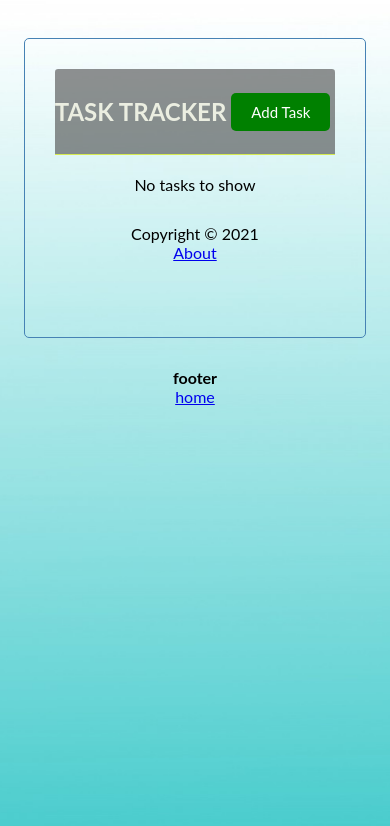
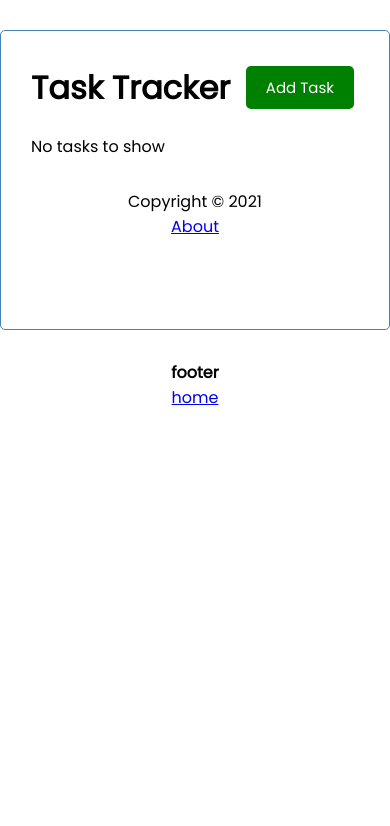
Before and after one commit to Norbs89/React-Collection, a React (Create React App) app: page /tasktracker in a window 390 px wide. Shown: the top 826 px of the page. Built offline with nearby package versions, Linux system fonts and the light colour scheme.

Commit message:
commit Version 0.2.1 - full change log in readme

```diff
--- a/src/components/Footer.jsx
+++ b/src/components/Footer.jsx
@@ -1,10 +1,10 @@
 import { Link } from "react-router-dom";
 const Footer = () => {
   return (
-    <div>
+    <footer>
       <h4>footer</h4>
       <Link to="/">home</Link>
-    </div>
+    </footer>
   );
 };
 
--- a/src/projects/banking/BankingApp.css
+++ b/src/projects/banking/BankingApp.css
@@ -1,4 +1,4 @@
-.App {
+.BankingApp {
   background: url("./assets/background.jpg") no-repeat center center fixed;
   background-size: cover;
   display: flex;
@@ -17,7 +17,7 @@
   box-shadow: 0px 6px 8px -3px #00000031;
 }
 
-.header {
+.Bheader {
   background-color: #3635358a;
   border-top-right-radius: 0.2em;
   border-top-left-radius: 0.2em;
@@ -26,20 +26,20 @@
   border-bottom: 1px solid #d7ec4ffb;
 }
 
-.header h1,
-header p {
+.Bheader h1,
+.Bheader p {
   margin: 0 auto;
   color: #ebeee1;
 }
 
-.header h1 {
+.Bheader h1 {
   font-size: 1.5em;
   padding: 0.5em 0;
   font-weight: 700;
   text-transform: uppercase;
 }
 
-.header p {
+.Bheader p {
   font-weight: 300;
   padding: 0 0.3em;
 }
@@ -179,7 +179,7 @@ header p {
 
   .deposit,
   .withdraw,
-  .header p,
+  .Bheader p,
   .exchangeDisplay {
     font-size: 0.8em;
   }
@@ -189,7 +189,7 @@ header p {
 }
 
 @media (max-width: 400px) {
-  .App {
+  .BankingApp {
     padding: 0.5em 0;
   }
 
@@ -211,7 +211,7 @@ header p {
 
   .deposit,
   .withdraw,
-  .header p,
+  .Bheader p,
   .exchangeDisplay {
     font-size: 0.6em;
   }
--- a/src/projects/banking/components/BalanceManager.jsx
+++ b/src/projects/banking/components/BalanceManager.jsx
@@ -22,10 +22,10 @@ class BalanceManager extends React.Component {
 
   componentDidMount() {
     GetUSD().then((res) => {
-      this.setState({ usd: res.data.rates.USD });
+      this.setState({ usd: res.data.conversion_rates.USD });
     });
     GetGBP().then((res) => {
-      this.setState({ gbp: res.data.rates.GBP });
+      this.setState({ gbp: res.data.conversion_rates.GBP });
     });
   }
 
--- a/src/projects/banking/components/Header.jsx
+++ b/src/projects/banking/components/Header.jsx
@@ -2,7 +2,7 @@ import React from "react";
 
 const Header = () => {
   return (
-    <header className="header">
+    <header className="Bheader">
       <h1>Demo Banking App</h1>
       <p>
         Purpose built banking platform interacting with a currency converter API
```
Also changed, not shown: 1 other file (tests, documents, lock files or other folders).
